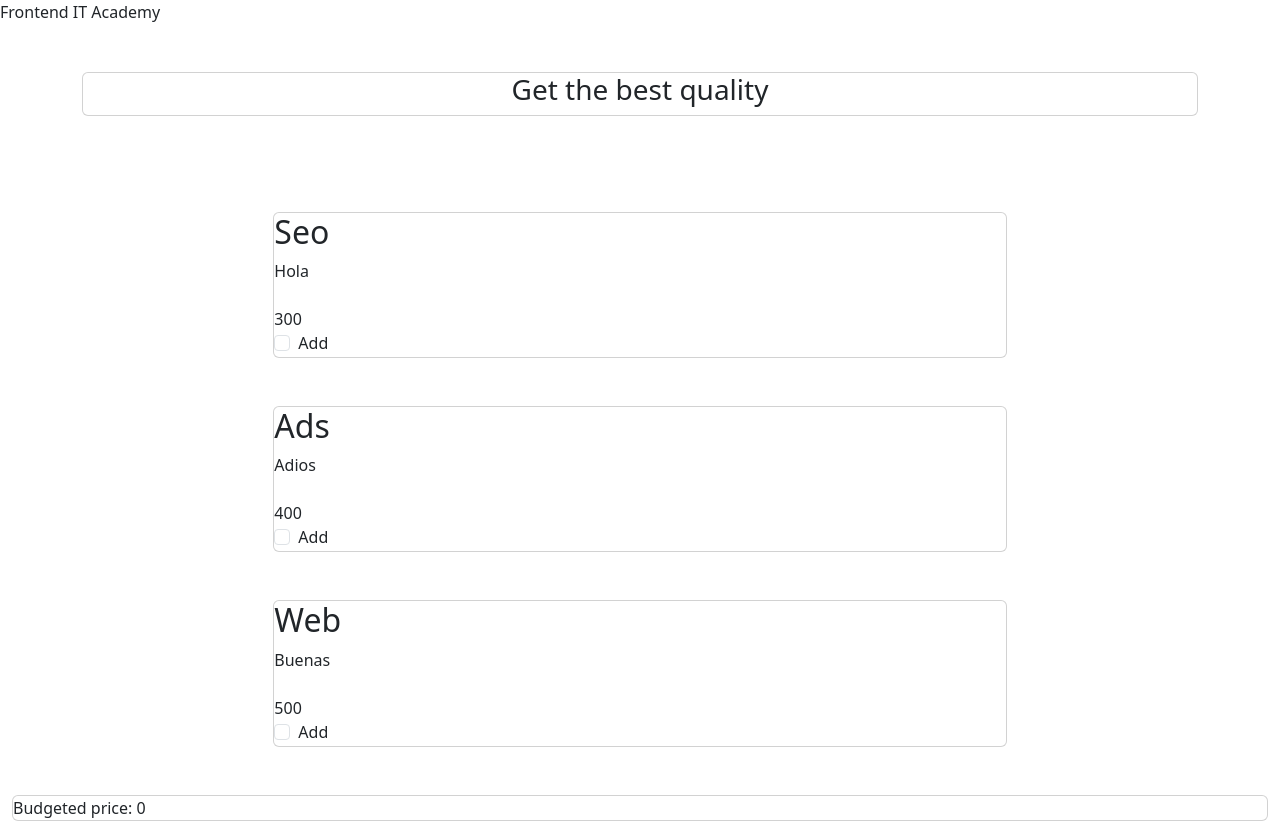
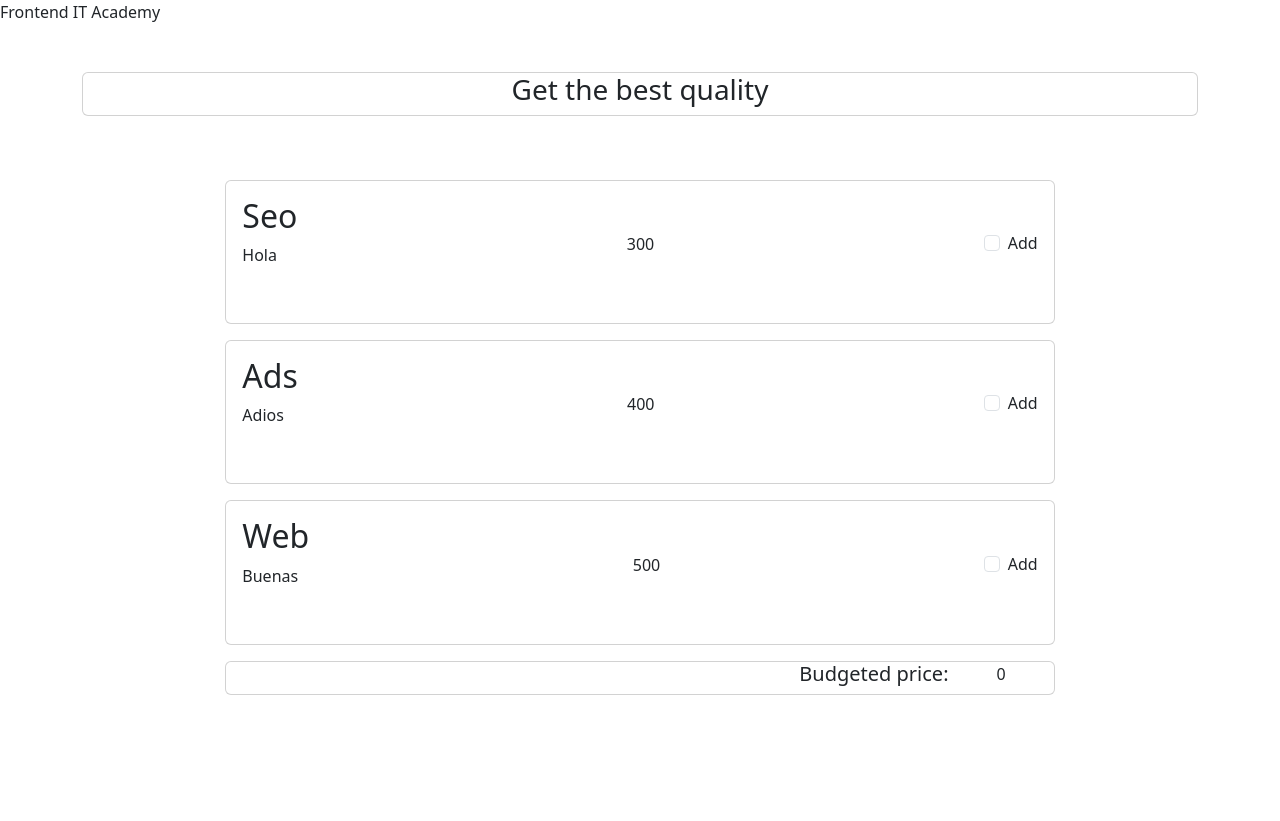
Before and after one commit to AlexMafaluno/Sprint6-budget, an Angular app: page / in a window 1280 px wide. After the commit the page ends 800 px from the top, so only its background shows below. Built offline with nearby package versions, Linux system fonts and the light colour scheme.

Commit message:
defined pages and languages with panel

```diff
--- a/src/app/app.component.ts
+++ b/src/app/app.component.ts
@@ -2,10 +2,12 @@ import { Component } from '@angular/core';
 import { RouterOutlet } from '@angular/router';
 import { CheckboxComponent } from "./checkbox/checkbox.component";
 import { MatSlideToggleModule } from '@angular/material/slide-toggle';
+import { PanelComponent } from "./panel/panel.component";
+import { CommonModule } from '@angular/common';
 
 @Component({
   selector: 'app-root',
-  imports: [CheckboxComponent, MatSlideToggleModule],
+  imports: [CommonModule, CheckboxComponent, MatSlideToggleModule],
   templateUrl: './app.component.html',
   styleUrl: './app.component.scss'
 })
--- a/src/app/checkbox/checkbox.component.html
+++ b/src/app/checkbox/checkbox.component.html
@@ -3,7 +3,8 @@
     <div class="row justify-content-center">
         <div class="col-12 col-xl-8">
             @for(product of products; track products){
-            <div class= "card m-5">
+            <div class ="card my-3">
+                <div class= "card-body d-flex flex-row align-items-center justify-content-between p-3 mb-3">
                 <div class = "card-title">
                     <h2>{{product.title}}</h2>
                     <p>{{product.description}}</p>
@@ -12,33 +13,29 @@
             </div>
             <div formGroupName="selectedProducts">
             <div class="form-check">
-                <input class="form-check-input" type="checkbox" value="{{product.price}}" [formControlName]="product.id">
                 <label class="form-check-label" for="flexCheckDefault">Add</label>
+                <input class="form-check-input" type="checkbox" [checked]="selectedCheckboxes[product.id] || false"
+                (change)="onCheckboxChange(product.id, $event)" value="{{product.price}}"
+                [formControlName]="product.id">
             </div>
+            </div>
+        </div>
+            <div class="d-flex justify-content-end w-100">
+                <app-panel *ngIf="product.id === 3 && selectedCheckboxes[3]"></app-panel>
             </div>
         </div>
         }
         </div>
     </div>
-    <div class="row">
-        <div class="col">
-            <div class="card">
-                Budgeted price: {{ totalPrice }}
-            </div>
+
+    <div class="row justify-content-center">
+        <div class="col-12 col-xl-8">
+            <div class="card d-flex flex-row justify-content-end">
+                <h5>Budgeted price: </h5>
+                <div class="total-price mx-5"> {{ totalPrice }}</div>
         </div>
     </div>
 </div>
-</form>
-<!--
-<form [formGroup]="checkboxForm" (ngSubmit)="submit()">
-
-    <label for="title" formControlname="title"></label>
-    <label for="description" formControlname="description"></label>
-    <label for="description" formControlname="price"></label>
-
-
-
-
+</div>
 
 </form>
--->
--- a/src/app/checkbox/checkbox.component.ts
+++ b/src/app/checkbox/checkbox.component.ts
@@ -1,15 +1,18 @@
-import { Component } from '@angular/core';
+import { Component, EventEmitter, Output } from '@angular/core';
 import { FormBuilder, FormGroup, ReactiveFormsModule } from '@angular/forms';
+import { PanelComponent } from "../panel/panel.component";
+import { CommonModule } from '@angular/common';
 
 @Component({
   selector: 'app-checkbox',
-  imports: [ReactiveFormsModule],
+  imports: [ReactiveFormsModule, PanelComponent, CommonModule],
   templateUrl: './checkbox.component.html',
   styleUrl: './checkbox.component.scss'
 })
 export class CheckboxComponent {
   checkboxForm : FormGroup;
   totalPrice: number = 0;
+  @Output() panelToggle = new EventEmitter<boolean> ();
 
   products = [
   {id: 1, title:'Seo', description: 'Hola', price: 300 },
@@ -17,6 +20,7 @@ export class CheckboxComponent {
   {id: 3, title:'Web', description: 'Buenas', price: 500 }
   ]
 
+selectedCheckboxes: { [key: number]: boolean } = {}; // Objeto para almacenar checkboxes marcados
 
 
 constructor(private fb : FormBuilder) {
@@ -36,6 +40,15 @@ constructor(private fb : FormBuilder) {
   });
 }
 
+onCheckboxChange(id: number, event: any) {
+  this.selectedCheckboxes[id] = event.target.checked;
+
+    // Si el checkbox con id === 2 cambia, emitimos el evento
+    if (id === 3) {
+      this.panelToggle.emit(this.selectedCheckboxes[id]);
+    }
+}
+
 
 calculateTotal(){
 
--- /dev/null
+++ b/src/app/panel/panel.component.html
@@ -0,0 +1,11 @@
+<div class="bg-red">
+
+<form [formGroup]="panelForm" (ngSubmit)='onSubmit()'>
+
+<label for="num-page">Number of pages: </label>
+<input id ="num-page" type="text" formControlName='numPages' required><br>
+
+<label for="num-language">Number of languages: </label>
+<input id ="num-language" type="text" formControlName='numLanguages' required>
+</form>
+</div>
--- /dev/null
+++ b/src/app/panel/panel.component.ts
@@ -0,0 +1,27 @@
+import { CommonModule } from '@angular/common';
+import { Component } from '@angular/core';
+import { FormBuilder, FormGroup, ReactiveFormsModule, Validators } from '@angular/forms';
+
+@Component({
+  selector: 'app-panel',
+  imports: [ReactiveFormsModule, CommonModule],
+  templateUrl: './panel.component.html',
+  styleUrl: './panel.component.scss'
+})
+export class PanelComponent {
+onSubmit() {
+throw new Error('Method not implemented.');
+}
+
+  panelForm : FormGroup;
+
+  constructor(private fb: FormBuilder ){
+    this.panelForm = this.fb.group({
+      numPages: ['', Validators.required],
+      numLanguages: ['', Validators.required],
+  })
+
+
+
+}
+}
```
Also changed, not shown: src/app/app.component.html (line endings or trailing spaces), src/app/panel/panel.component.scss (added), 1 other file (tests, documents, lock files or other folders).
